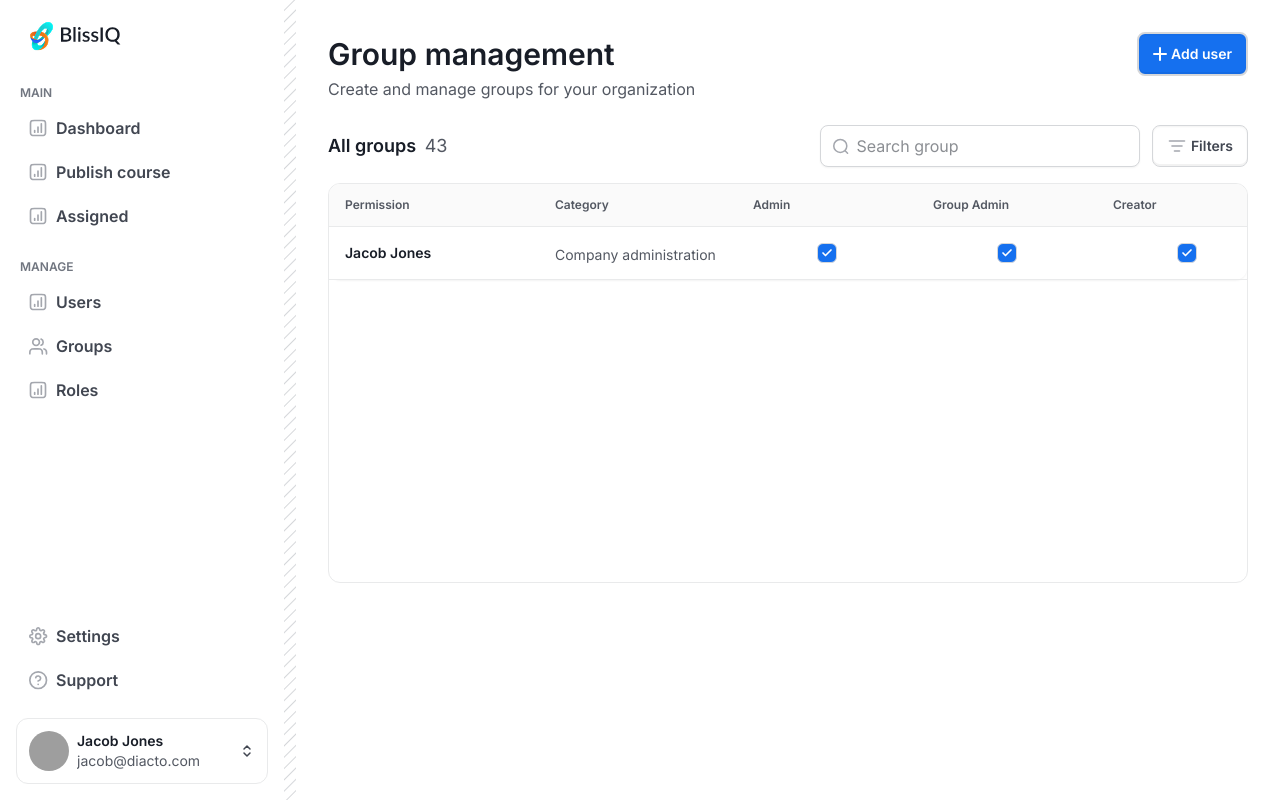
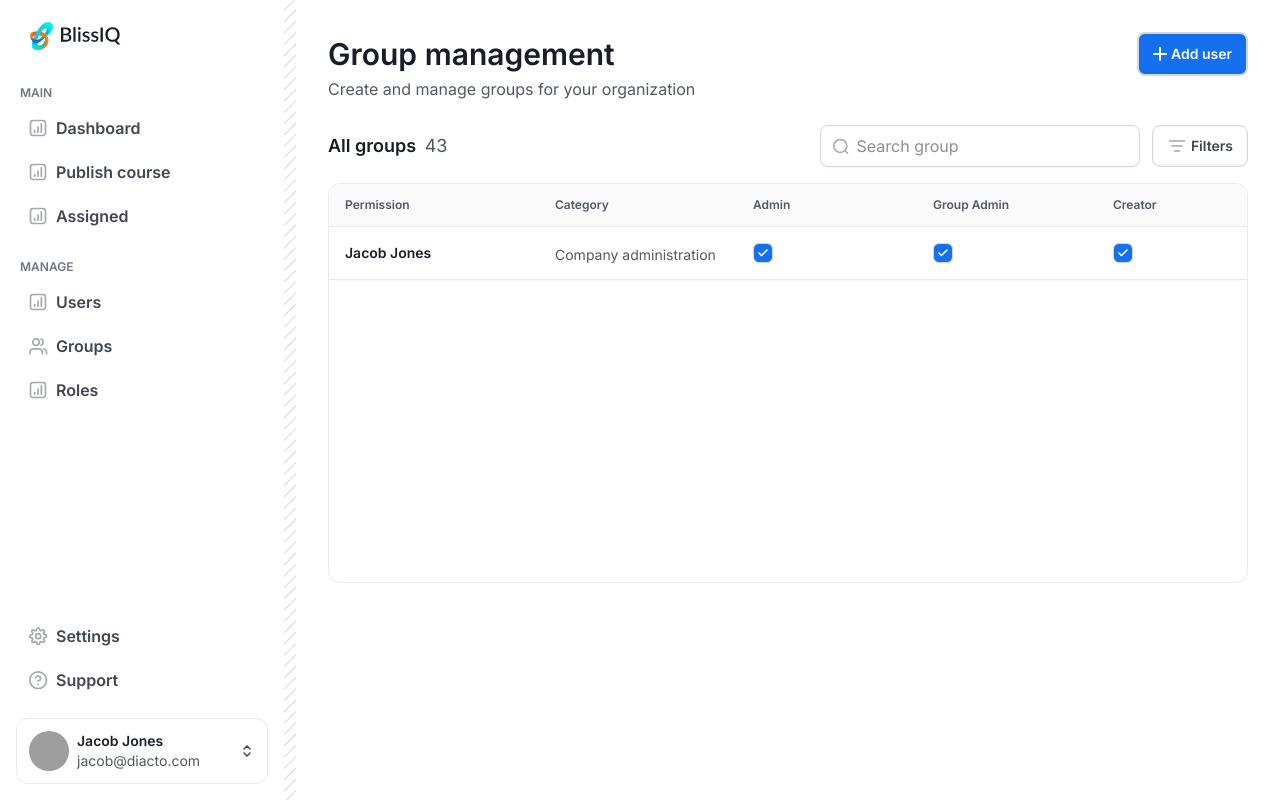
Before and after one commit to PrathamDave77/BlisIq, a React (Vite) app: page / in a window 1280 px wide. Built offline with nearby package versions, Linux system fonts and the light colour scheme; grey boxes are pictures that could not be loaded.

Commit message:
Aligned Scrollable columns in Role Management

```diff
--- a/src/Base/Components/Tables/Tables.jsx
+++ b/src/Base/Components/Tables/Tables.jsx
@@ -240,19 +240,19 @@ export const RoleManagementTables = ({ title, isCheckbox, Text, isAvatar, size,
         </td>
 
         {/* Scrollable Columns */}
-        <td className="w-[180px] h-5 text-center p-0">
+        <td className="w-[180px] h-5 text-left p-0 ">
           <TableCell isCheck />
         </td>
-        <td className="w-[180px] h-5 text-center p-0">
+        <td className="w-[180px] h-5 text-left p-0">
           <TableCell isCheck />
         </td>
-        <td className="w-[180px] h-5 text-center p-0">
+        <td className="w-[180px] h-5 text-left p-0">
           <TableCell isCheck />
         </td>
-        <td className="w-[180px] h-5 text-center p-0">
+        <td className="w-[180px] h-5 text-left p-0">
           <TableCell isCheck />
         </td>
-        <td className="w-[180px] h-5 text-center p-0">
+        <td className="w-[180px] h-5 text-left p-0">
           <TableCell isCheck />
         </td>
       </tr>
```
